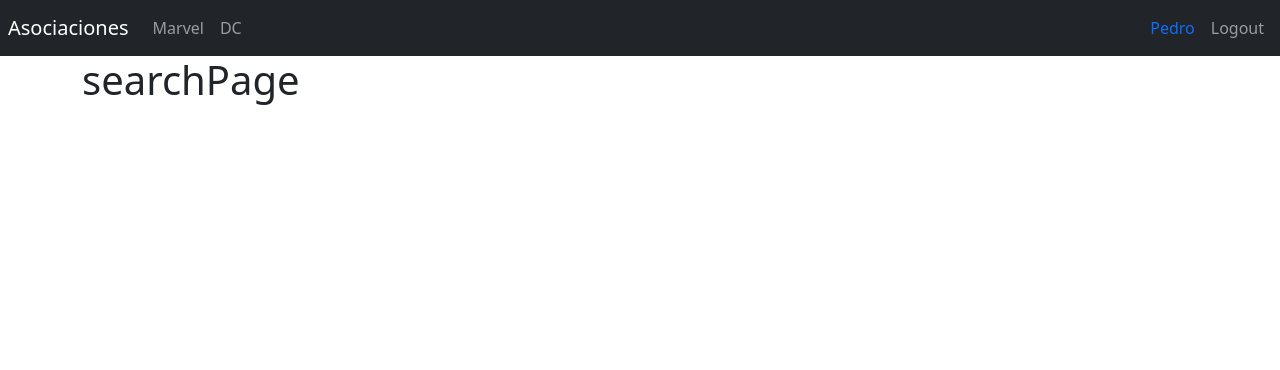
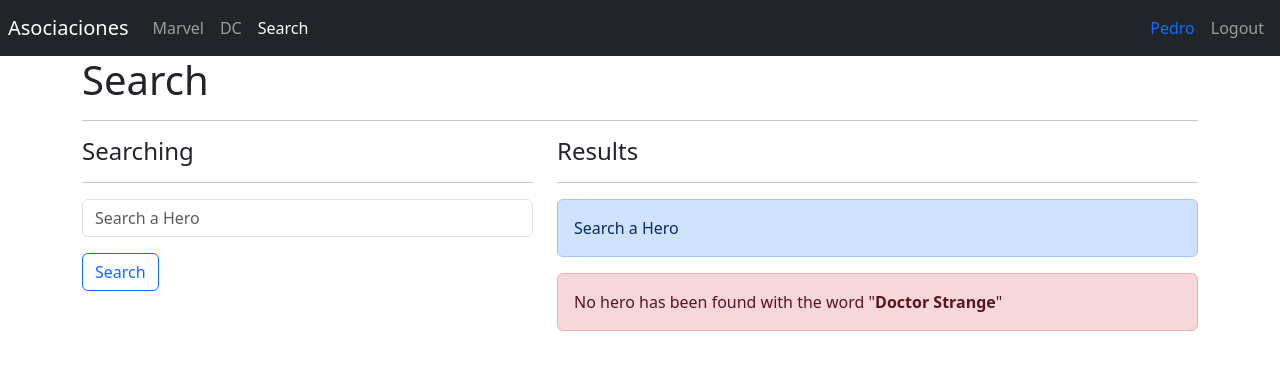
Before and after one commit to dgutierrez21/React-De-cero-a-experto-Hooks-y-MERN-, a React (Vite) app in the folder 07-heroes-spa/: page /search in a window 1280 px wide. Shown: the top 370 px of the page. Built offline with nearby package versions, Linux system fonts and the light colour scheme.

Commit message:
Diseño de la pantalla de búsqueda

```diff
--- a/07-heroes-spa/src/heroes/pages/SearchPage.jsx
+++ b/07-heroes-spa/src/heroes/pages/SearchPage.jsx
@@ -1,5 +1,41 @@
+import { HeroCard } from "../components";
+
 export const SearchPage = () => {
   return (
-    <h1>searchPage</h1>
-  )
-}
+    <>
+      <h1>Search</h1>
+      <hr />
+      <div className="row animate__animated animate__fadeInUp">
+        <div className="col-5">
+          <h4>Searching</h4>
+          <hr />
+
+          <form action="">
+            <input
+              type="text"
+              placeholder="Search a Hero"
+              className="form-control"
+              name="searchText"
+              autoComplete="off"
+            />
+
+            <button className="btn btn-outline-primary mt-3">Search</button>
+          </form>
+        </div>
+
+        <div className="col-7">
+          <h4>Results</h4>
+          <hr />
+
+          <div className="alert alert-primary">Search a Hero</div>
+
+          <div className="alert alert-danger">
+            No hero has been found with the word "<b>Doctor Strange</b>"
+          </div>
+
+          {/* <HeroCard  /> */}
+        </div>
+      </div>
+    </>
+  );
+};
--- a/07-heroes-spa/src/ui/components/Navbar.jsx
+++ b/07-heroes-spa/src/ui/components/Navbar.jsx
@@ -34,6 +34,15 @@ export const Navbar = () => {
           >
             DC
           </NavLink>
+
+          <NavLink
+            className={({ isActive }) =>
+              `nav-item nav-link ${isActive ? "active" : ""}`
+            }
+            to="/search"
+          >
+            Search
+          </NavLink>
         </div>
       </div>
 
```
